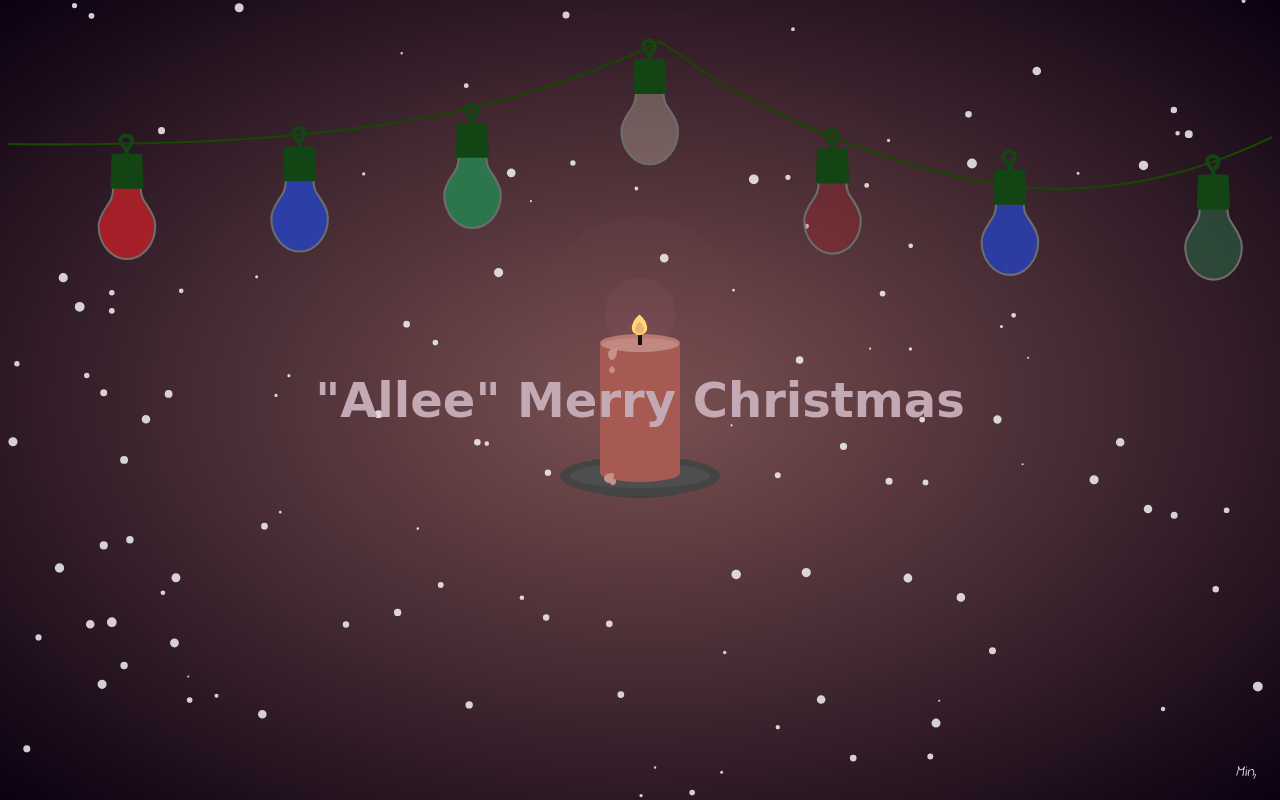
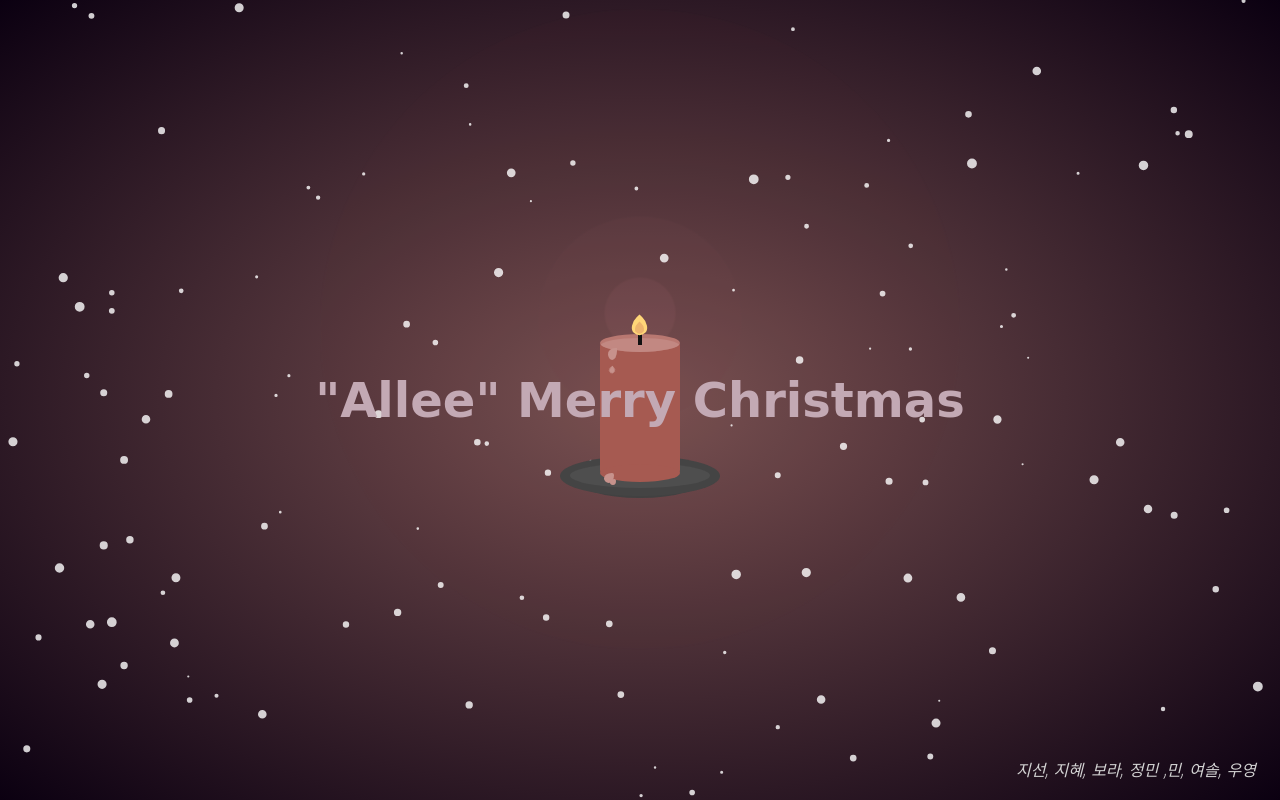
Before and after one commit to newniel/normal, a plain HTML site: page index.html in a window 1280 px wide. Drawn offline with Linux system fonts and the light colour scheme.

Commit message:
no message

```diff
--- a/css/kot.css
+++ b/css/kot.css
@@ -614,7 +614,7 @@ body {
   position: absolute;
   width: 100%;
   z-index: 1000;
-  top: 0;
+  //top: 0;
 }
 
 .light_cord {
--- a/index.html
+++ b/index.html
@@ -133,7 +133,7 @@
   <div class="plate-bottom"></div>
 </div>
 <canvas id="canvas"></canvas>
-<p>Min,</p>
+<p>지선, 지혜, 보라, 정민 ,민, 여솔, 우영</p>
 <h1>"Allee" Merry Christmas</h1>
 <div id="jquery_jplayer_1"></div>
 </BODY>
```
